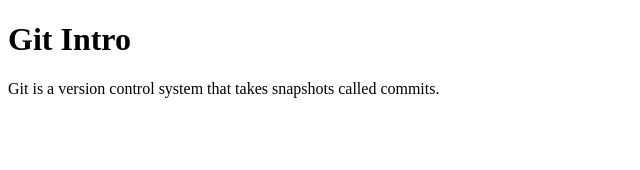
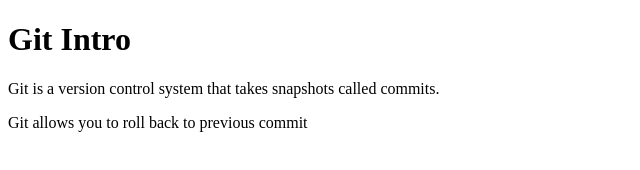
Before and after one commit to AbsentDawn/Gitintro, a plain HTML site: page index.html in a window 1280 px wide. Shown: the whole page, without its empty margins (0-640 px from the left). Drawn offline with Linux system fonts and the light colour scheme.

Commit message:
Added another paragraph about rolling back

```diff
--- a/index.html
+++ b/index.html
@@ -6,5 +6,6 @@
 	<body>
 		<h1>Git Intro</h1>
 		<p>Git is a version control system that takes snapshots called commits.</p>
+		<p>Git allows you to roll back to previous commit</p>
 	</body>
 </html>
```
